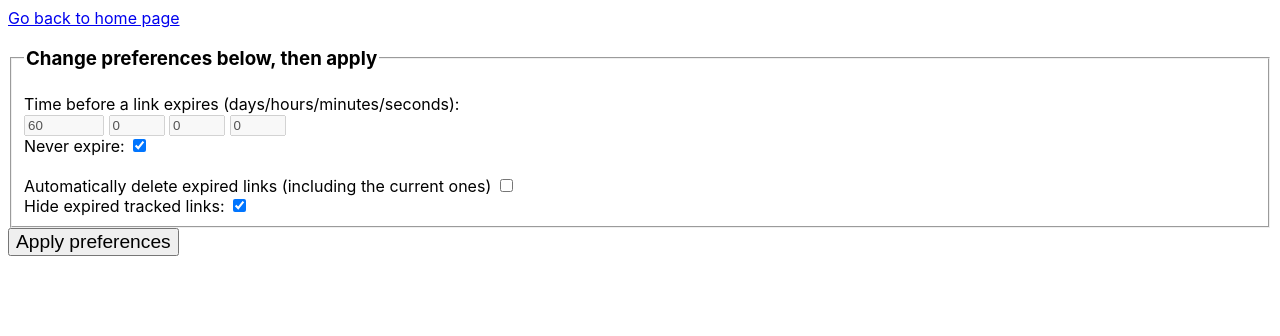
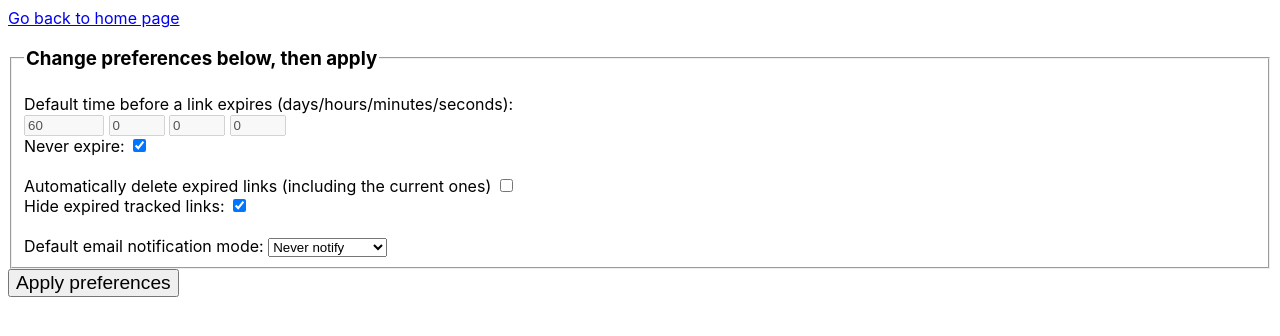
Before and after one commit to ilwan07/ShortView, a Django app: page /shortview/preferences/ in a window 1280 px wide. Shown: the top 336 px of the page. Run offline with Django 5.2, Linux system fonts and the light colour scheme; the visitor is signed in with stand-in values (Sample User, id 1); data comes from the database, SQL or seed files in the repository.

Commit message:
added global notification preference in interface

```diff
--- a/shortview/models.py
+++ b/shortview/models.py
@@ -15,7 +15,7 @@ class Profile(models.Model):
     """
     a model to store a user profile, with all its settings, data and preferences
     """
-    NOTIFY_CLICK_CHOICES = [(0, "never notify"), (1, "notify first click"), (2, "notify each click")]
+    NOTIFY_CLICK_CHOICES = [(0, "Never notify"), (1, "Notify first click"), (2, "Notify each click")]
 
     user = models.OneToOneField(User, on_delete=models.CASCADE)
     delete_expired = models.BooleanField("delete expired links", default=False)
@@ -31,7 +31,7 @@ class Link(models.Model):
     """
     a model to represent a tracked link shortener with its attributes
     """
-    NOTIFY_CLICK_CHOICES = [(0, "never notify"), (1, "notify first click"), (2, "notify each click")]
+    NOTIFY_CLICK_CHOICES = [(0, "Never notify"), (1, "Notify first click"), (2, "Notify each click")]
 
     description = models.CharField("description", default="", max_length=255)
     owner = models.ForeignKey(User, on_delete=models.CASCADE)  # user who owns the link
--- a/shortview/templates/shortview/preferences.html
+++ b/shortview/templates/shortview/preferences.html
@@ -16,7 +16,7 @@
         {% csrf_token %}
         <fieldset>
             <legend><h3>Change preferences below, then apply</h3></legend>
-            <label>Time before a link expires (days/hours/minutes/seconds):</label> <br>
+            <label>Default time before a link expires (days/hours/minutes/seconds):</label> <br>
             <input onChange="modify()" id="days" type="number" name="days" min="0" max="36500"
                 value="{% if never_expire %}60{% else %}{{ days }}{% endif %}" {% if never_expire %} disabled {% endif %}>
             <input onChange="modify()" id="hours" type="number" name="hours" min="0" max="23"
@@ -36,6 +36,14 @@
             <label for="hide_expired">Hide expired tracked links:</label>
             <input onChange="modify()" id="hide_expired" type="checkbox" name="hide_expired"
                 {% if profile.hide_expired or profile.delete_expired %} checked {% endif %} {% if profile.delete_expired %} disabled {% endif %}>
+            <br> <br>
+
+            <label for="notify">Default email notification mode:</label>
+            <select onChange="modify()" id="notify" name="notify">
+                <option value="0" {% if notify == 0 %} selected {% endif %}>Never notify</option>
+                <option value="1" {% if notify == 1 %} selected {% endif %}>Notify first click</option>
+                <option value="2" {% if notify == 2 %} selected {% endif %}>Notify each click</option>
+            </select>
         </fieldset>
         <input class="apply" id="applypreferences" type="submit" value="Apply preferences" onclick="let_confirm()">
     </form>
--- a/shortview/views.py
+++ b/shortview/views.py
@@ -163,19 +163,19 @@ def loginpage(request: HttpRequest):
                                                         })
 
 
-def password_info(request: HttpRequest):
-    """
-    an informative page to explain to the user how passwords are stored
-    """
-    return render(request, "shortview/info/passwords.html")
-
-
 def logoutpage(request: HttpRequest):
     """
     logs out the current user
     """
     logout(request)
     return redirect("index")
+
+
+def password_info(request: HttpRequest):
+    """
+    an informative page to explain to the user how passwords are stored
+    """
+    return render(request, "shortview/info/passwords.html")
 
 
 def preferences(request: HttpRequest):
@@ -191,23 +191,29 @@ def preferences(request: HttpRequest):
         profile.save()
 
     profile:Profile = request.user.profile
+
+    default_lifetime:datetime.timedelta = profile.default_lifetime
+    default_hours = default_lifetime.seconds // 3600
+    default_minutes = (default_lifetime.seconds % 3600) // 60
+    default_seconds = default_lifetime.seconds % 60
+
+    required_post = ["notify"]
     never_expire = request.POST["never_expire"] == "on" if "never_expire" in request.POST else False
-    if never_expire:
+    if never_expire and all(element in request.POST for element in required_post):
         days, hours, minutes, seconds = 0, 0, 0, 0
-    elif all(element in request.POST for element in ["days", "hours", "minutes", "seconds"]):
+        notify = request.POST["notify"]
+    elif all(element in request.POST for element in ["days", "hours", "minutes", "seconds"]+required_post):
         days = request.POST["days"]
         hours = request.POST["hours"]
         minutes = request.POST["minutes"]
         seconds = request.POST["seconds"]
+        notify = request.POST["notify"]
     else:  # missing post data, user want the page
-        lifetime:datetime.timedelta = profile.default_lifetime
-        hours = lifetime.seconds // 3600
-        minutes = (lifetime.seconds % 3600) // 60
-        seconds = lifetime.seconds % 60
         return render(request, "shortview/preferences.html", {"profile": profile,
+                                                              "notify": profile.default_notify_click,
                                                               "delete_expired": profile.delete_expired,
                                                               "never_expire": profile.default_lifetime == datetime.timedelta(0),
-                                                              "days": lifetime.days, "hours": hours, "minutes": minutes, "seconds": seconds,
+                                                              "days": default_lifetime.days, "hours": default_hours, "minutes": default_minutes, "seconds": default_seconds,
                                                               })
 
     # continue handling post data
@@ -215,21 +221,43 @@ def preferences(request: HttpRequest):
         days, hours, minutes, seconds = int(days), int(hours), int(minutes), int(seconds)
     except ValueError:
         return render(request, "shortview/preferences.html", {"profile": profile,
+                                                              "notify": profile.default_notify_click,
                                                               "delete_expired": profile.delete_expired,
                                                               "never_expire": profile.default_lifetime == datetime.timedelta(0),
-                                                              "days": days, "hours": hours, "minutes": minutes, "seconds": seconds,
+                                                              "days": default_lifetime.days, "hours": default_hours, "minutes": default_minutes, "seconds": default_seconds,
                                                               "error": "Error: You tried to set the lifetime value without using integers.",
                                                               })
+    try:
+        notify = int(notify)
+    except ValueError:
+        return render(request, "shortview/preferences.html", {"profile": profile,
+                                                              "notify": profile.default_notify_click,
+                                                              "delete_expired": profile.delete_expired,
+                                                              "never_expire": profile.default_lifetime == datetime.timedelta(0),
+                                                              "days": default_lifetime.days, "hours": default_hours, "minutes": default_minutes, "seconds": default_seconds,
+                                                              "error": "Error: The value for the notification preference is invalid",
+                                                              })
+    else:
+        if not 0 <= notify <= 2:
+            return render(request, "shortview/preferences.html", {"profile": profile,
+                                                                "notify": profile.default_notify_click,
+                                                                "delete_expired": profile.delete_expired,
+                                                                "never_expire": profile.default_lifetime == datetime.timedelta(0),
+                                                                "days": default_lifetime.days, "hours": default_hours, "minutes": default_minutes, "seconds": default_seconds,
+                                                                "error": "Error: The value for the notification preference is invalid",
+                                                                })
 
     delete_expired = request.POST["delete_expired"] == "on" if "delete_expired" in request.POST else False
     hide_expired = request.POST["hide_expired"] == "on" if "hide_expired" in request.POST else False
 
     profile:Profile = request.user.profile
+    profile.default_notify_click = notify
     profile.default_lifetime = datetime.timedelta(days=days, hours=hours, minutes=minutes, seconds=seconds)
     profile.delete_expired = delete_expired
     profile.hide_expired = hide_expired
     profile.save()
     return render(request, "shortview/preferences.html", {"profile": profile,
+                                                          "notify": notify,
                                                           "delete_expired": delete_expired,
                                                           "never_expire": never_expire,
                                                           "days": days, "hours": hours, "minutes": minutes, "seconds": seconds,
```
